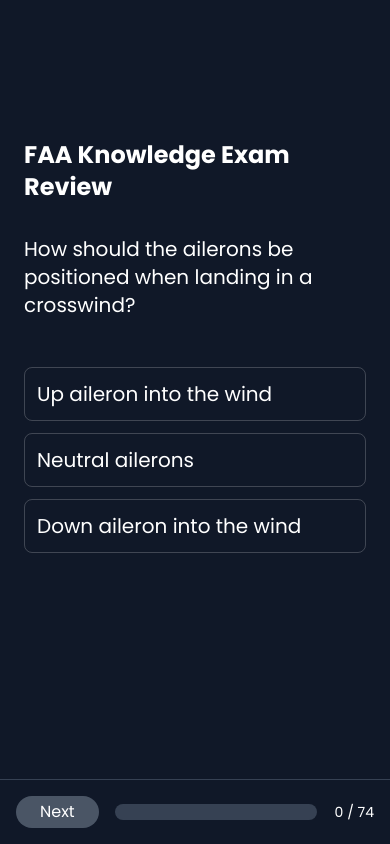
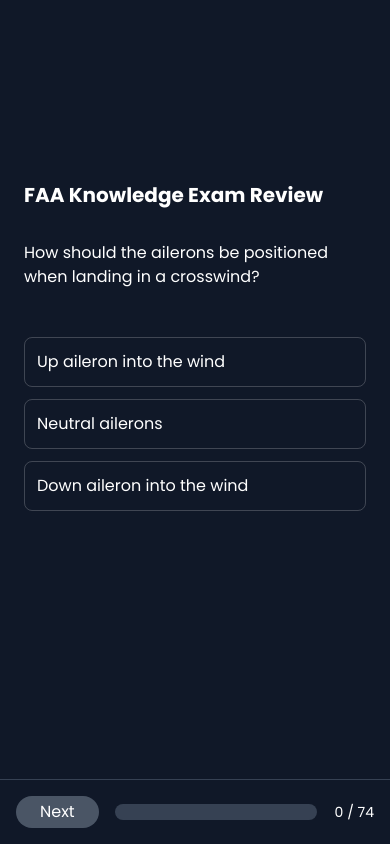
Before and after one commit to hhaste/faa-study-tool, a Next.js app: page / in a window 390 px wide. Built offline with nearby package versions, Linux system fonts and the light colour scheme.

Commit message:
Optimize for mobile UI

```diff
--- a/app/page.js
+++ b/app/page.js
@@ -44,8 +44,8 @@
     if (finished) {
         return (
             <main className="min-h-screen bg-gray-900 text-white p-6 flex flex-col items-center justify-center">
-                <h1 className="text-2xl md:text-xl font-bold mb-4">FAA Knowledge Exam Review</h1>
-                <p className="text-xl md:text-base text-green-400">You&apos;ve mastered all the questions! 🎉</p>
+                <h1 className="text-xl font-bold mb-4">FAA Knowledge Exam Review</h1>
+                <p className="text-green-400">You&apos;ve mastered all the questions! 🎉</p>
                 <button
                     className="mt-12 px-6 py-1 rounded-full bg-blue-600 hover:bg-blue-700 cursor-pointer"
                     onClick={() => setMastered(new Set())}
@@ -82,15 +82,15 @@
     return (
         <main className="min-h-screen bg-gray-900 text-white p-6 flex flex-col items-center justify-center relative">
             <div className="max-w-2xl w-full pb-24">
-                <h1 className="text-2xl md:text-xl font-bold mb-8">FAA Knowledge Exam Review</h1>
+                <h1 className="text-xl font-bold mb-8">FAA Knowledge Exam Review</h1>
 
-                <p className="text-xl md:text-base">{question.question}</p>
+                <p>{question.question}</p>
 
                 <ul className="space-y-3 mt-12">
                     {question.choices.map((choice, index) => (
                         <li
                             key={index}
-                            className={`p-3 text-xl md:text-base border border-[rgba(255,255,255,0.2)] rounded-lg cursor-pointer transition-all duration-300
+                            className={`p-3 border border-[rgba(255,255,255,0.2)] rounded-lg cursor-pointer transition-all duration-300
             ${selected === null
                                     ? "hover:bg-gray-700"
                                     : index === selected
@@ -108,7 +108,7 @@
                         </li>
                     ))}
                 </ul>
-                <div className="text-xl md:text-base min-h-[2rem] mt-6">{feedback && <p className="font-semibold">{feedback}</p>}</div>
+                <div className="text-base min-h-[2rem] mt-6">{feedback && <p className="font-semibold">{feedback}</p>}</div>
             </div>
 
             <div className="fixed bottom-0 left-0 w-full bg-gray-900 p-4 border-t border-gray-700">
```
